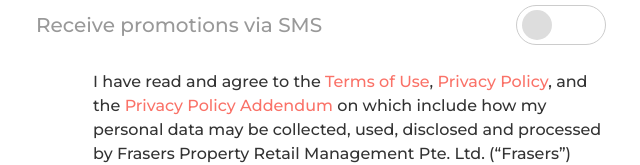
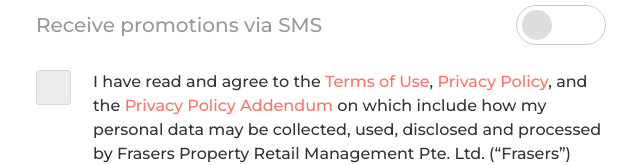
Before and after one commit to spoonseah/ipad-registration, a React (Create React App) app: page /RegistrationForm in a window 1280 px wide. Shown: the part 2446-2611 px from the top of the page, without its empty margins (319-959 px from the left). Built offline with nearby package versions, Linux system fonts and the light colour scheme.

Commit message:
Added new checkbox

```diff
--- a/src/App.css
+++ b/src/App.css
@@ -67,3 +67,60 @@
   background-repeat: no-repeat;
   background-position: 95% center;
 }
+
+.checkbox {
+  display: block;
+  position: relative;
+  padding-left: 35px;
+  margin-bottom: 12px;
+  cursor: pointer;
+  -webkit-user-select: none;
+  -moz-user-select: none;
+  -ms-user-select: none;
+  user-select: none;
+}
+
+.checkbox input {
+  position: absolute;
+  opacity: 0;
+  cursor: pointer;
+  height: 0;
+  width: 0;
+}
+
+.checkmark {
+  position: absolute;
+  top: 0;
+  left: 0;
+  height: 35px;
+  width: 35px;
+  border-radius: 3px;
+  background-color: #ebebeb;
+  border: 1px solid #d7d7d7;
+}
+
+.checkbox input:checked~.checkmark {
+  background-color: #ebebeb;
+}
+
+.checkmark:after {
+  content: "";
+  position: absolute;
+  display: none;
+}
+
+.checkbox input:checked~.checkmark:after {
+  display: block;
+}
+
+.checkbox .checkmark:after {
+  left: 11px;
+  top: 4px;
+  width: 8px;
+  height: 15px;
+  border: solid #333;
+  border-width: 0 3px 3px 0;
+  -webkit-transform: rotate(45deg);
+  -ms-transform: rotate(45deg);
+  transform: rotate(45deg);
+}
--- a/src/screens/RegistrationForm.js
+++ b/src/screens/RegistrationForm.js
@@ -388,11 +388,15 @@
           }}
         >
           <div style={styles.checkboxWrap}>
-            <input
+            <label class="checkbox">
+              <input type="checkbox" />
+              <span class="checkmark"></span>
+            </label>
+            {/* <input
               type="checkbox"
               checked={agreement}
               onChange={() => setAgreement(!agreement)}
-            />
+            /> */}
           </div>
           <div style={styles.agreeText}>
             I have read and agree to the{" "}
@@ -453,7 +457,6 @@
     marginBottom: 15,
     marginTop: 40,
   },
-
   txtfieldDisabled: {
     backgroundColor: "#F2F2F3",
     padding: "25px 30px",
```
